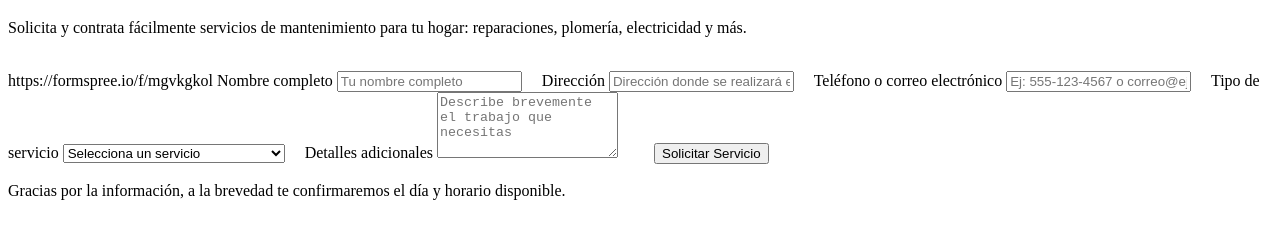
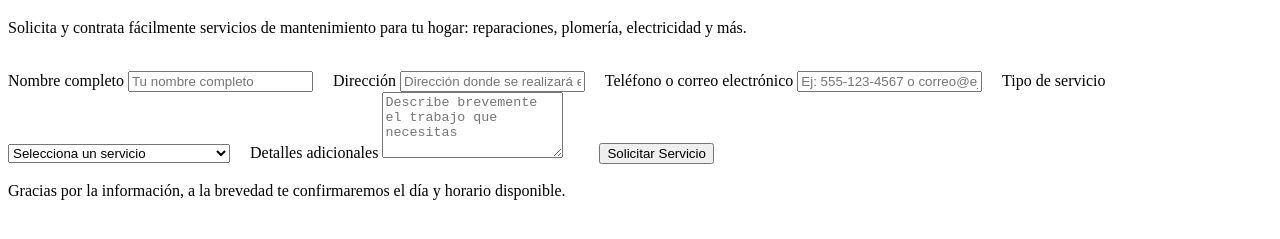
Before and after one commit to JobTservices/SERVICIOS-DE-MANTENIMIENTO, a plain HTML site: page index.html in a window 1280 px wide. Shown: the part 61-300 px from the top of the page. Drawn offline with Linux system fonts and the light colour scheme.

Commit message:
Update index.html

```diff
--- a/index.html
+++ b/index.html
@@ -173,9 +173,9 @@
 &nbsp;
 &nbsp;
 
-  <form id="serviceForm" method="POST" action="https://formspree.io/f/{your_form_id}" novalidate>
+  <form id=https://formspree.io/f/mgvkgkol method="POST" action="https://formspree.io/f/{your_form_id}" novalidate>
     <!-- REPLACE {your_form_id} with your actual Formspree form ID -->
-https://formspree.io/f/mgvkgkol
+
 
 
     <label for="name">Nombre completo</label>
```
